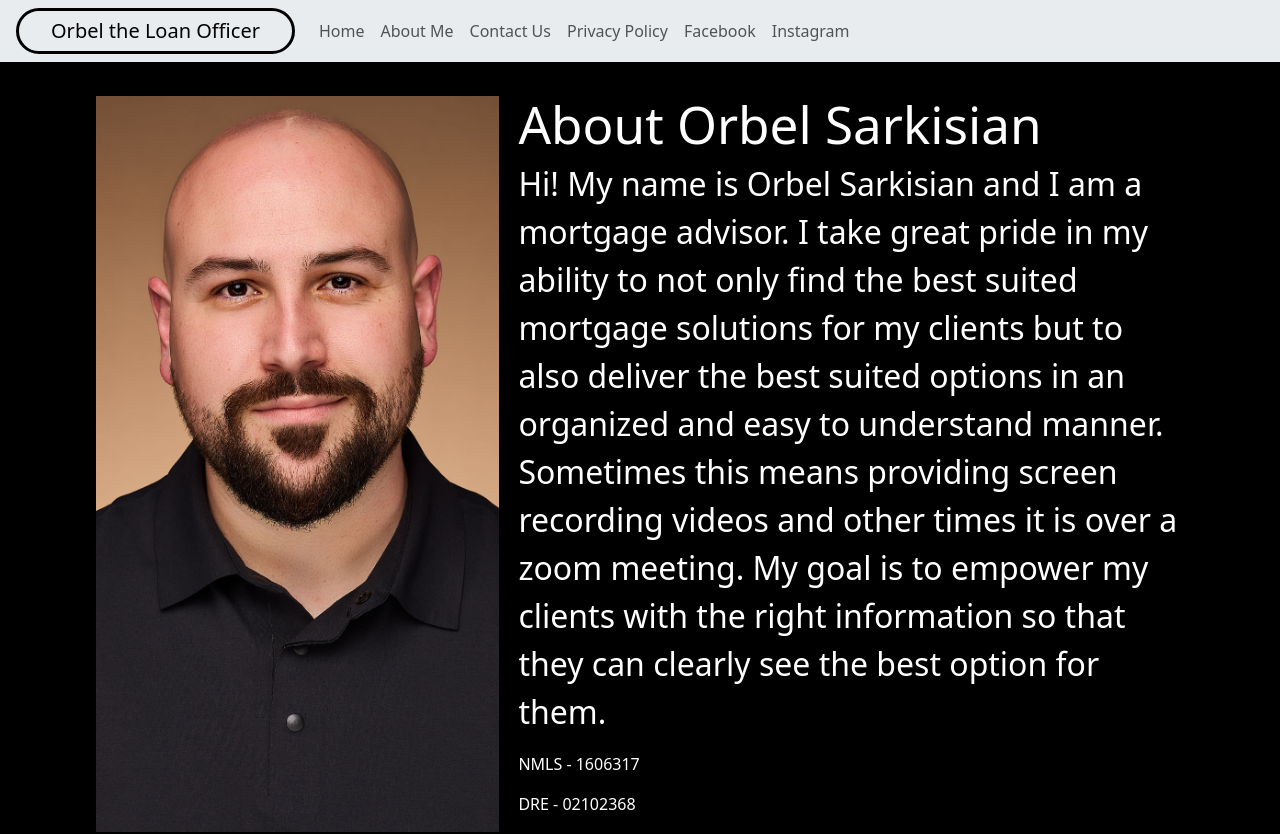
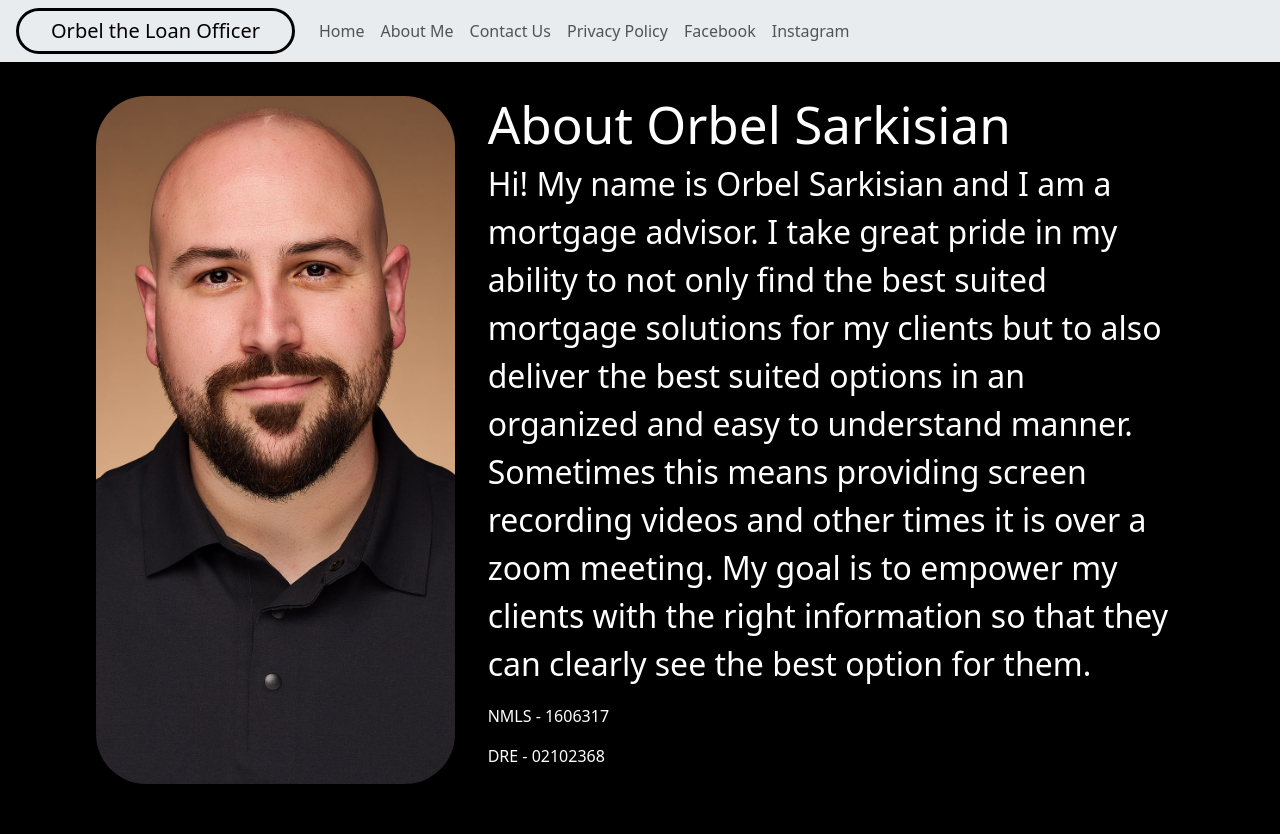
Before and after one commit to orrino213/Orrin-Portfolio, a React (Vite) app: page /aboutus in a window 1280 px wide. Shown: the top 834 px of the page. Built offline with nearby package versions, Linux system fonts and the light colour scheme.

Commit message:
final before posting?

```diff
--- a/src/App.css
+++ b/src/App.css
@@ -88,13 +88,14 @@
 
 
   .headshot{
-    padding-right: 19px;
-    width: 33vw;
+    width: 33%;
     object-fit: cover;
+    border-radius: 50px;
   }
 
   .headshot-text{
     flex: 1;
+    padding-left: 3%;
   }
 
   .mission{
@@ -232,7 +233,7 @@
   .headshot{
     width: 100%;
     object-fit: cover;
-    padding-top: 30px;
+    border-radius: 50px;
   }
 
   .headshot-text{
```
